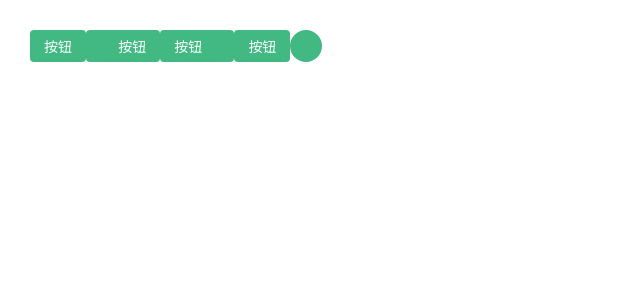
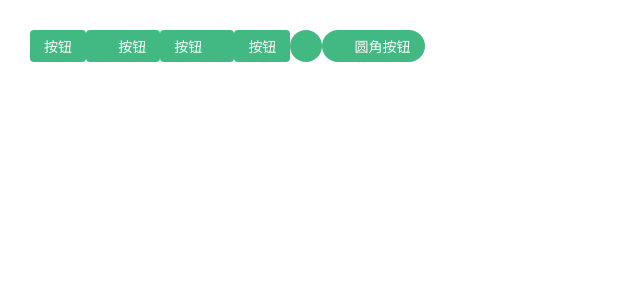
Before and after one commit to SofiaYing/vue-components, a Vue app: page / in a window 1280 px wide. Shown: the top 300 px of the page, without its empty margins (0-640 px from the left). Built offline with nearby package versions, Linux system fonts and the light colour scheme.

Commit message:
添加圆角按钮

```diff
--- a/src/components/button.vue
+++ b/src/components/button.vue
@@ -2,8 +2,9 @@
 <button
   class="c-button"
   :class="{
-    [`icon-${iconPosition}`]:true,
-    circle:circle,
+    [`icon-${iconPosition}`]: true,
+    'is-circle': circle,
+    'is-round': round,
   }"
   @click="clickHandler">
 
@@ -45,12 +46,9 @@ export default {
         return value === 'left' || value === 'right'
       },
     },
-    loading: {
-      type: Boolean,
-    },
-    circle: {
-      type: Boolean,
-    },
+    loading: Boolean,
+    circle: Boolean,
+    round: Boolean,
   },
   components:{
     'c-icon': icon,
@@ -98,7 +96,7 @@ export default {
       order: 1;
     }
   }
-  &.circle{
+  &.is-circle{
     border-radius: 50%;
     width: 32px;
     padding: 0;
@@ -107,5 +105,14 @@ export default {
       margin-right: 0;
     }
   }
+  &.is-round{
+    border-radius: 20px;
+    // width: 32px;
+    // padding: 0;
+    // justify-content: center;
+    // .icon{
+    //   margin-right: 0;
+    // }
+  }
 }
 </style>
--- a/src/views/home.vue
+++ b/src/views/home.vue
@@ -7,7 +7,9 @@
 
     <!-- <c-button icon="search" icon-position="left" :loading="loadingShowFlag" @click="loadingShow">按钮</c-button> -->
     <c-button :loading="loadingShowFlag" @click="loadingShow">按钮</c-button>
+
     <c-button icon="search" circle></c-button>
+    <c-button icon="search" round>圆角按钮</c-button>
   </div>
 </template>
 
```
